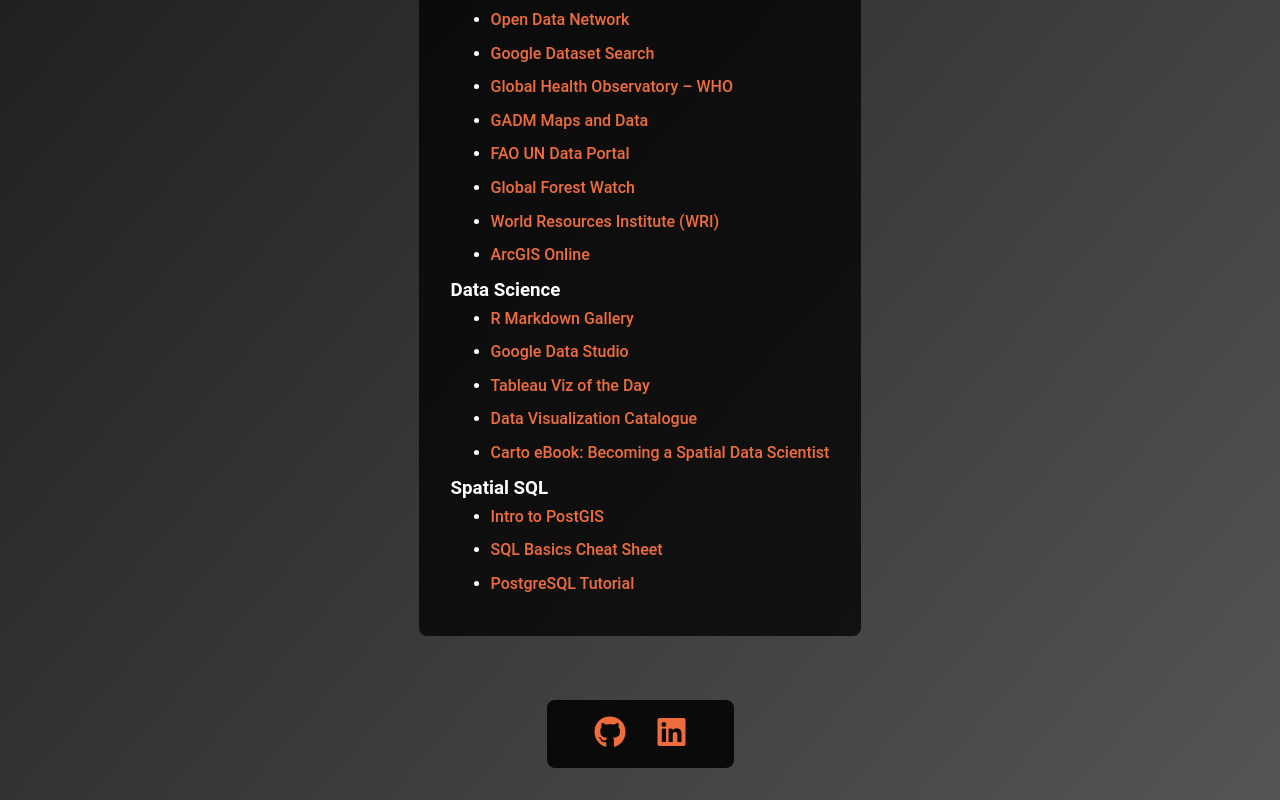
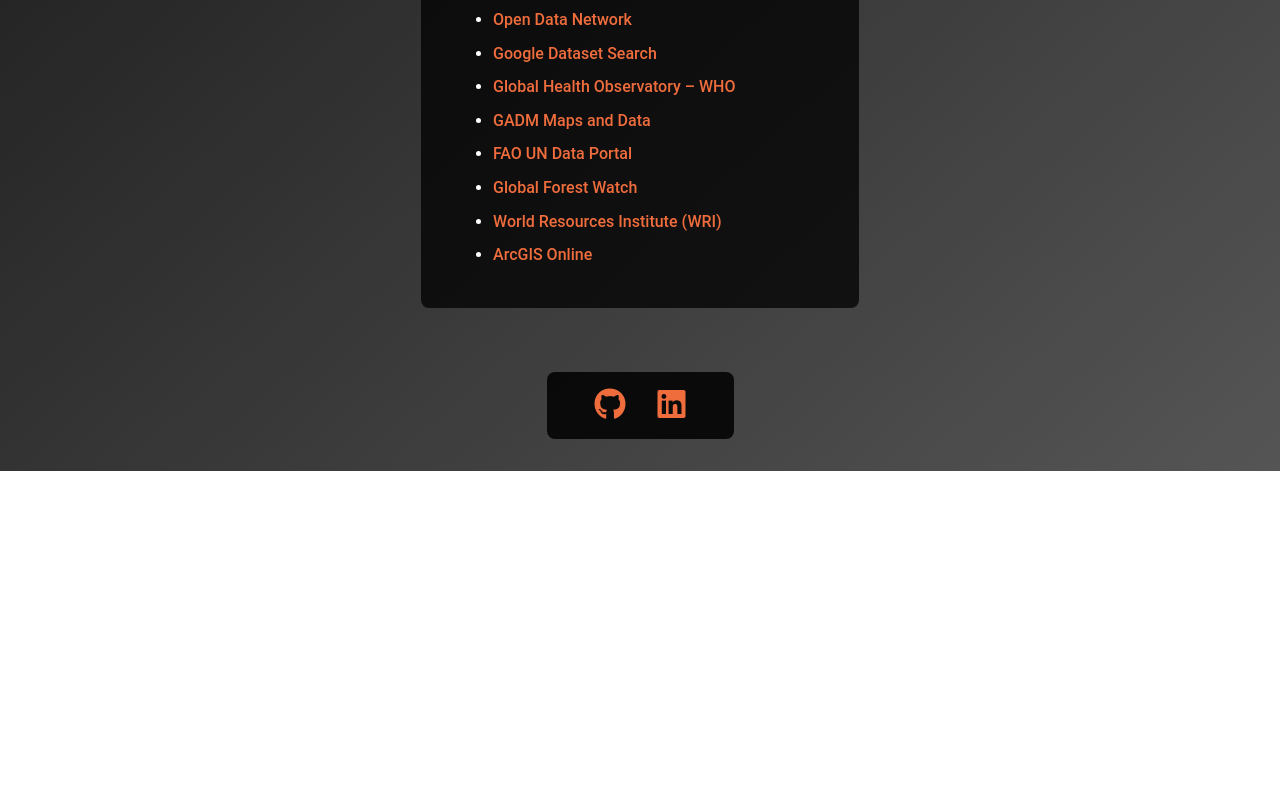
Before and after one commit to NMGIS/NMGIS.github.io, a React (Vite) app: page /resources in a window 1280 px wide. Shown: the part 672-1472 px from the top of the page. After the commit the page ends 1143 px from the top, so only its background shows below. Built offline with nearby package versions, Linux system fonts and the light colour scheme.

Commit message:
remove resources

```diff
--- a/src/components/Resources.jsx
+++ b/src/components/Resources.jsx
@@ -24,22 +24,6 @@
         <li><a href="https://datasets.wri.org/dataset">World Resources Institute (WRI)</a></li>
         <li><a href="https://www.arcgis.com/index.html">ArcGIS Online</a></li>
       </ul>
-
-      <h3>Data Science</h3>
-      <ul>
-        <li><a href="https://rmarkdown.rstudio.com/gallery.html">R Markdown Gallery</a></li>
-        <li><a href="https://datastudio.google.com/gallery">Google Data Studio</a></li>
-        <li><a href="https://public.tableau.com/app/discover/viz-of-the-day">Tableau Viz of the Day</a></li>
-        <li><a href="https://datavizcatalogue.com/#google_vignette">Data Visualization Catalogue</a></li>
-        <li><a href="https://go.carto.com/ebooks/spatial-data-science">Carto eBook: Becoming a Spatial Data Scientist</a></li>
-      </ul>
-
-      <h3>Spatial SQL</h3>
-      <ul>
-        <li><a href="https://postgis.net/workshops/postgis-intro/index.html">Intro to PostGIS</a></li>
-        <li><a href="https://learnsql.com/blog/sql-basics-cheat-sheet">SQL Basics Cheat Sheet</a></li>
-        <li><a href="https://www.postgresqltutorial.com/">PostgreSQL Tutorial</a></li>
-      </ul>
     </div>
   );
 };
```
